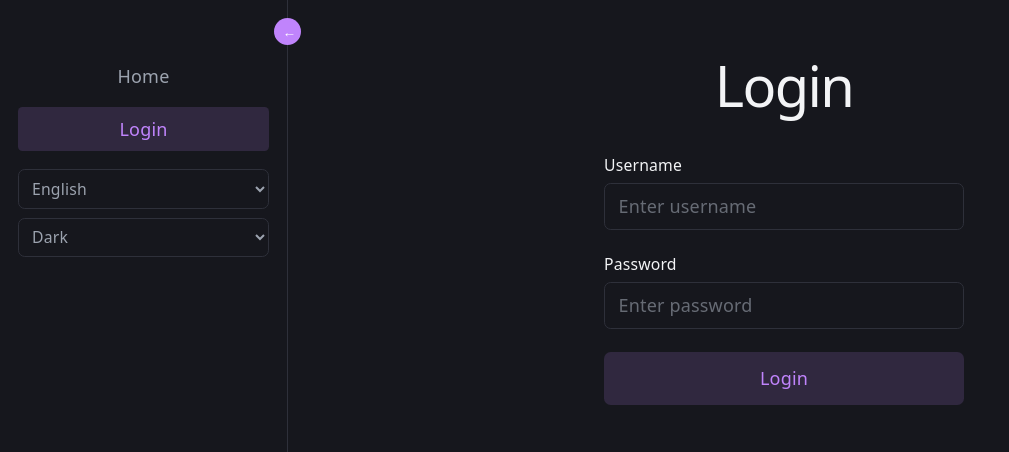
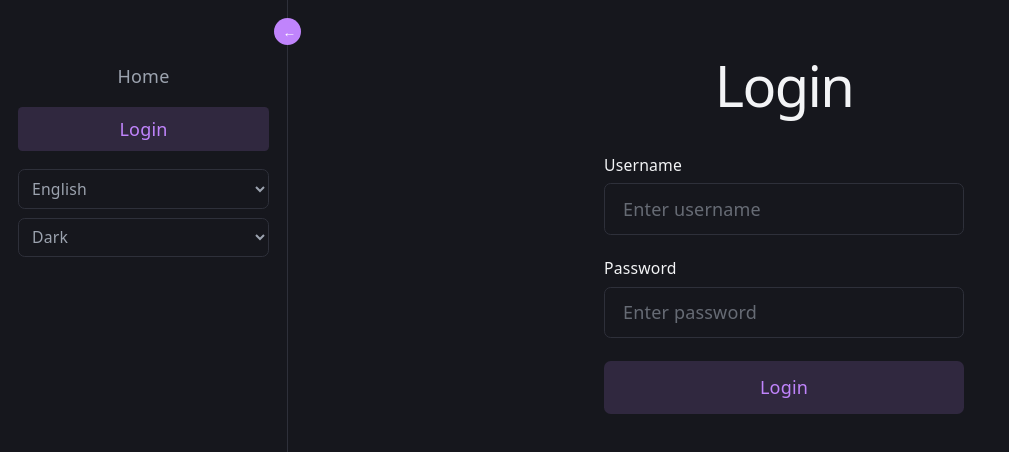
Before and after one commit to trulio2/Templates, a React (Vite) app in the folder React/: page /login in a window 1280 px wide. Shown: the top 452 px of the page, without its empty margins (0-1009 px from the left). Built offline with nearby package versions, Linux system fonts and the light colour scheme.

Commit message:
feat: implement Input component, add documentation, and integrate into Login page

```diff
--- a/React/src/views/components/index.tsx
+++ b/React/src/views/components/index.tsx
@@ -1,6 +1,7 @@
 import { lazy } from 'react'
 
 const Button = lazy(() => import('./button/Button'))
+const Input = lazy(() => import('./input/Input'))
 const Sidebar = lazy(() => import('./sidebar/Sidebar'))
 
-export { Button, Sidebar }
+export { Button, Input, Sidebar }
--- /dev/null
+++ b/React/src/views/components/input/Input.tsx
@@ -0,0 +1,56 @@
+import type { InputHTMLAttributes, ReactNode } from 'react'
+
+type InputVariant = 'default' | 'filled' | 'underlined'
+type InputSize = 'sm' | 'md' | 'lg'
+
+interface InputProps extends Omit<InputHTMLAttributes<HTMLInputElement>, 'size'> {
+  variant?: InputVariant
+  size?: InputSize
+  label?: ReactNode
+  error?: string
+}
+
+const variantStyles: Record<InputVariant, string> = {
+  default:
+    'border border-[var(--border)] rounded-md bg-[var(--bg)] text-[var(--text-h)] transition-colors duration-200 focus:outline-none focus:border-[var(--accent)] placeholder:text-[var(--text)] placeholder:opacity-60',
+  filled:
+    'border-2 border-transparent rounded-md bg-[var(--accent-bg)] text-[var(--text-h)] transition-colors duration-200 focus:outline-none focus:border-[var(--accent)] focus:bg-[var(--bg)] placeholder:text-[var(--text)] placeholder:opacity-60',
+  underlined:
+    'border-0 border-b-2 border-[var(--border)] rounded-none bg-transparent text-[var(--text-h)] transition-colors duration-200 focus:outline-none focus:border-[var(--accent)] placeholder:text-[var(--text)] placeholder:opacity-60'
+}
+
+const sizeStyles: Record<InputSize, string> = {
+  sm: 'px-2 py-1 text-xs',
+  md: 'px-3 py-2 text-sm',
+  lg: 'px-4 py-2.5 text-base'
+}
+
+export default function Input({
+  variant = 'default',
+  size = 'md',
+  label,
+  error,
+  className = '',
+  id,
+  ...props
+}: InputProps) {
+  const inputId = id || `input-${Math.random().toString(36).slice(2, 9)}`
+
+  return (
+    <div className="flex flex-col gap-1.5 text-left">
+      {label && (
+        <label htmlFor={inputId} className="text-sm text-[var(--text-h)]">
+          {label}
+        </label>
+      )}
+      <input
+        id={inputId}
+        className={`${variantStyles[variant]} ${sizeStyles[size]} ${
+          error ? '!border-red-500' : ''
+        } ${className}`}
+        {...props}
+      />
+      {error && <p className="text-red-500 text-xs m-0">{error}</p>}
+    </div>
+  )
+}
--- a/React/src/views/pages/login/Login.tsx
+++ b/React/src/views/pages/login/Login.tsx
@@ -3,7 +3,7 @@ import { useNavigate } from 'react-router-dom'
 import { useTranslation } from '@/hooks'
 import IoC from '@/ioc'
 import { type IAuthService, SERVICES } from '@/types'
-import { Button } from '@/views/components'
+import { Button, Input } from '@/views/components'
 
 function Login() {
   const authService = IoC.getOrCreateInstance<IAuthService>(SERVICES.AUTH)
@@ -38,9 +38,6 @@ function Login() {
     }
   }
 
-  const inputClasses =
-    'px-3 py-2 border border-[var(--border)] rounded-md bg-[var(--bg)] text-[var(--text-h)] text-base font-[var(--sans)] transition-colors duration-200 focus:outline-none focus:border-[var(--accent)] placeholder:text-[var(--text)] placeholder:opacity-60'
-
   return (
     <Suspense fallback={null}>
       <section id="center">
@@ -50,35 +47,27 @@ function Login() {
           className="flex flex-col gap-5 w-full max-w-[360px]"
           onSubmit={handleSubmit}
         >
-          <div className="flex flex-col gap-1.5 text-left">
-            <label htmlFor="username" className="text-sm text-[var(--text-h)]">
-              {t('pages.login.username')}
-            </label>
-            <input
+          <Input
             id="username"
             type="text"
+            size="lg"
             autoComplete="username"
             value={username}
             onChange={(e) => setUsername(e.target.value)}
+            label={t('pages.login.username')}
             placeholder={t('pages.login.enterUsername')}
-              className={inputClasses}
           />
-          </div>
 
-          <div className="flex flex-col gap-1.5 text-left">
-            <label htmlFor="password" className="text-sm text-[var(--text-h)]">
-              {t('pages.login.password')}
-            </label>
-            <input
+          <Input
             id="password"
             type="password"
+            size="lg"
             autoComplete="current-password"
             value={password}
             onChange={(e) => setPassword(e.target.value)}
+            label={t('pages.login.password')}
             placeholder={t('pages.login.enterPassword')}
-              className={inputClasses}
           />
-          </div>
 
           {error && <p className="text-red-500 text-sm m-0">{error}</p>}
 
```
Also changed, not shown: 1 other file (tests, documents, lock files or other folders). Lines whose indentation alone changed are shown as unchanged.
